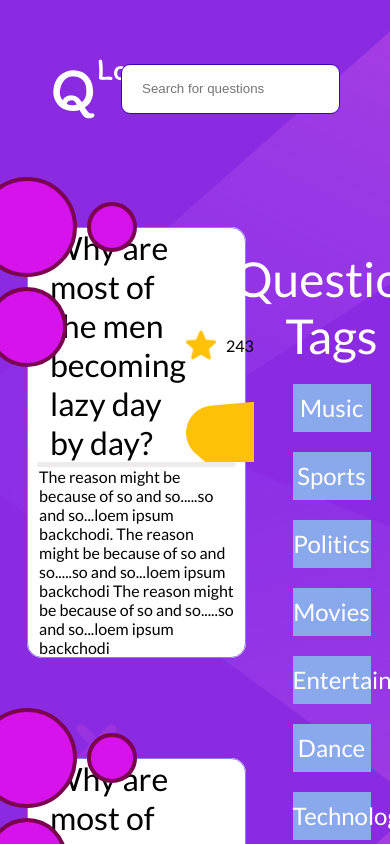
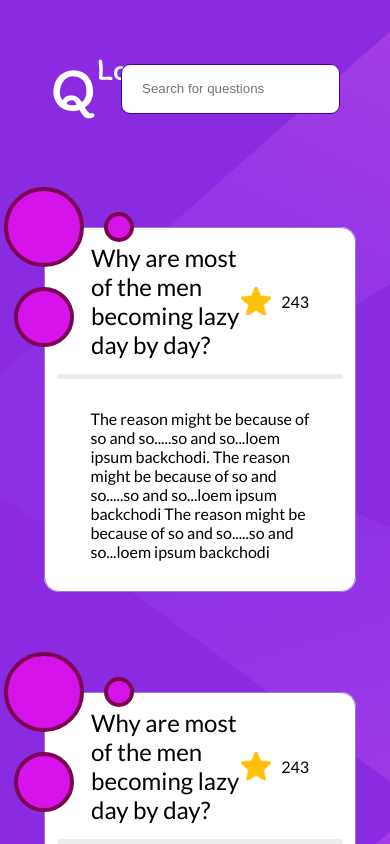
Before and after one commit to Rahul171201/qlog, a Next.js app: page /feed in a window 390 px wide. Shown: the top 844 px of the page. Built offline with nearby package versions, Linux system fonts and the light colour scheme.

Commit message:
page made responsive

```diff
--- a/src/components/QuestionCard/QuestionCard.js
+++ b/src/components/QuestionCard/QuestionCard.js
@@ -10,7 +10,7 @@ const QuestionCard = () => {
   return (
     <div className={styles.cardWrapper}>
       <div className={`${styles.card} ${lato.className}`}>
-        <div className={styles.question}>
+        <div className={styles.questionTitle}>
           <span>Why are most of the men becoming lazy day by day?</span>
           <div className={styles.rating}>
             <img
@@ -22,7 +22,7 @@ const QuestionCard = () => {
           </div>
         </div>
         <hr className={styles.horizontalRule}></hr>
-        <div className={styles.answer}>
+        <div className={styles.questionDescription}>
           The reason might be because of so and so.....so and so...loem ipsum
           backchodi. The reason might be because of so and so.....so and
           so...loem ipsum backchodi The reason might be because of so and
--- a/src/components/QuestionCard/QuestionCard.module.css
+++ b/src/components/QuestionCard/QuestionCard.module.css
@@ -18,13 +18,13 @@
   justify-content: space-evenly;
 }
 
-.question {
+.questionTitle {
   width: 80%;
   font-size: 2rem;
   display: flex;
 }
 
-.answer {
+.questionDescription {
   width: 90%;
   font-size: 1rem;
 }
@@ -83,3 +83,37 @@
   top: -25px;
   left: 60px;
 }
+
+@media (max-width: 550px) {
+  .cardWrapper {
+    margin-left: 10px;
+  }
+  .bigCircle {
+    width: 80px;
+    height: 80px;
+    top: -40px;
+    left: -40px;
+  }
+
+  .mediumCircle {
+    width: 60px;
+    height: 60px;
+    top: 60px;
+    left: -30px;
+  }
+
+  .smallCircle {
+    width: 30px;
+    height: 30px;
+    top: -15px;
+    left: 60px;
+  }
+
+  .questionTitle {
+    padding: 15px;
+    font-size: 1.5rem;
+  }
+  .questionDescription {
+    padding: 30px;
+  }
+}
--- a/src/components/Sidebar/Sidebar.module.css
+++ b/src/components/Sidebar/Sidebar.module.css
@@ -35,3 +35,9 @@
 .listItem:hover {
   background-color: rgb(174, 230, 230);
 }
+
+@media (max-width: 1000px) {
+  .sideBarWrapper {
+    display: none;
+  }
+}
--- a/src/styles/Feed.module.css
+++ b/src/styles/Feed.module.css
@@ -17,3 +17,9 @@
   flex-direction: column;
   align-items: center;
 }
+
+@media (max-width: 1000px) {
+  .feedBox {
+    width: 100%;
+  }
+}
```
